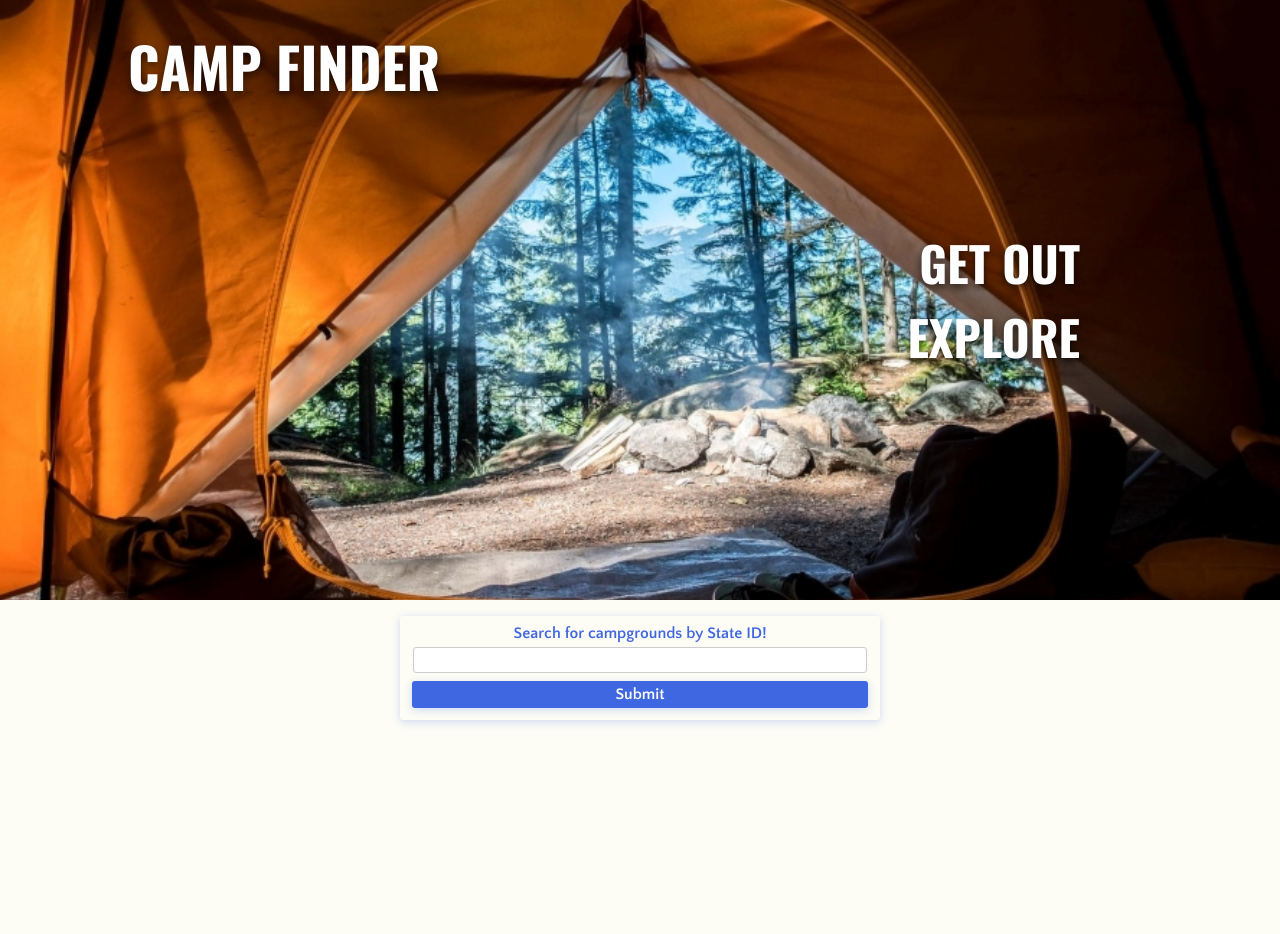
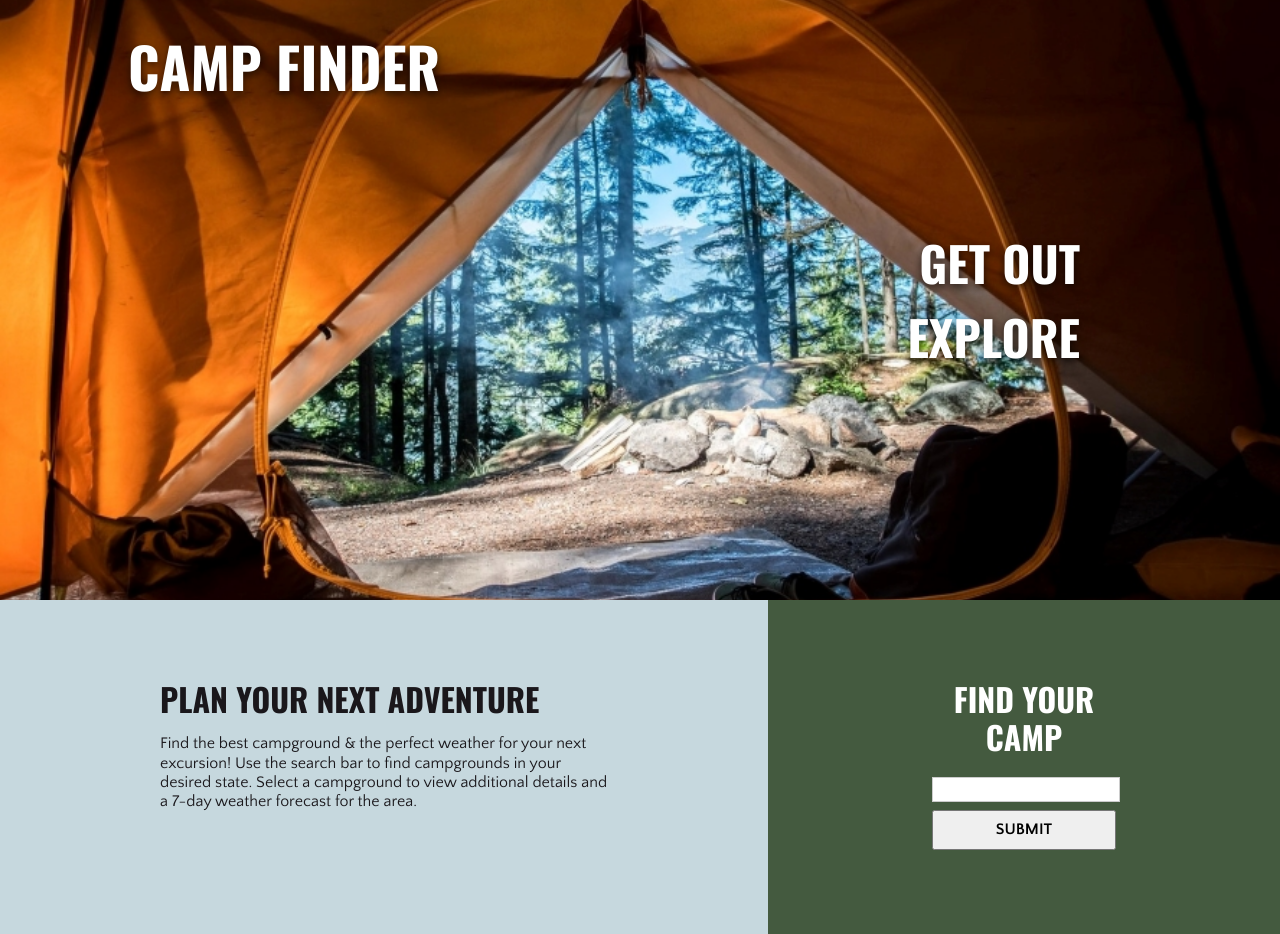
Before and after one commit to spreston4/camp-finder, a React (Create React App) app: page / in a window 1280 px wide. Before the commit the page ends 800 px from the top, so only its background shows below. Built offline with nearby package versions, Linux system fonts and the light colour scheme.

Commit message:
Added Message component.

```diff
--- a/src/App.js
+++ b/src/App.js
@@ -2,6 +2,7 @@ import div, { useState } from "react";
 import styles from "./App.module.css";
 import Header from "./components/Header/Header";
 import Banner from "./components/Banner/Banner";
+import Message from "./components/Message/Message";
 import CampSearch from "./components/CampSearch/CampSearch";
 import CampsList from "./components/CampsList/CampsList";
 import CampView from "./components/CampView/CampView";
@@ -26,7 +27,11 @@ function App() {
     <div className={styles.container}>
       <Header />
       <Banner />
-      {!selectedCamp && <CampSearch onUpdateSearch={searchUpdateHandler} />}
+      <div className={styles.functions}>
+        <Message />
+        <CampSearch onUpdateSearch={searchUpdateHandler} />
+      </div>
+
       {!selectedCamp && searchTerms && (
         <CampsList searchTerms={searchTerms} onViewCamp={viewCampHandler} />
       )}
--- a/src/App.module.css
+++ b/src/App.module.css
@@ -1,3 +1,11 @@
 .container {
   position: relative;
 }
+
+.functions {
+  display: flex;
+  flex-direction: row;
+  justify-content: center;
+  align-items: stretch;
+  flex-wrap: nowrap;
+}
--- a/src/components/CampSearch/CampSearch.js
+++ b/src/components/CampSearch/CampSearch.js
@@ -1,7 +1,7 @@
 import { useState } from "react";
 import useInput from "../../hooks/use-input";
 import styles from "./CampSearch.module.css";
-import Card from "../ui/Card/Card";
+import div from "../ui/Card/Card";
 import Button from "../ui/Button/Button";
 
 const CampSearch = (props) => {
@@ -39,11 +39,11 @@ const CampSearch = (props) => {
   const stateClasses = stateHasError ? `${styles.invalid}` : "";
 
   return (
-    <Card className={styles.container}>
+    <div className={styles.container}>
       <form onSubmit={formSubmissionHandler}>
         <div className={stateClasses}>
           <label htmlFor="state-input">
-            Search for campgrounds by State ID!
+            <h3>FIND YOUR CAMP</h3>
           </label>
           <input
             onChange={stateChangeHandler}
@@ -55,13 +55,13 @@ const CampSearch = (props) => {
           />
         </div>
         <Button alt={false} type="submit">
-          Submit
+          SUBMIT
         </Button>
       </form>
       {stateHasError && (
         <p className={styles.error}>Enter a valid state abbreviation: XX</p>
       )}
-    </Card>
+    </div>
   );
 };
 
--- a/src/components/CampSearch/CampSearch.module.css
+++ b/src/components/CampSearch/CampSearch.module.css
@@ -1,7 +1,14 @@
 .container {
-  z-index: 1;
-  width: 30rem;
-  margin: 1rem auto;
+  width: 40%;
+  padding: 5rem 10rem;
+  text-align: left;
+  color: #ffffff;
+  background-color: #445a3f;
+}
+
+.container h3 {
+  margin-bottom: 1rem;
+  font-size: 2rem;
 }
 
 form {
@@ -10,18 +17,13 @@ form {
   text-align: center;
 }
 
-label {
-  margin: 0.25rem;
-  font-weight: bold;
-}
-
 input {
   width: 98%;
   margin: 0.25rem;
   padding: 0.25rem;
   font-size: small;
   color: var(--text);
-  border-radius: 3px;
+  border-radius: 0px;
   border: 1px solid #cccccc;
 }
 
--- /dev/null
+++ b/src/components/Message/Message.js
@@ -0,0 +1,17 @@
+import styles from "./Message.module.css";
+
+const Message = () => {
+  return (
+    <div className={styles.container}>
+      <h3>PLAN YOUR NEXT ADVENTURE</h3>
+      <p>
+        Find the best campground &#38; the perfect weather for your next
+        excursion! Use the search bar to find campgrounds in your desired state.
+        Select a campground to view additional details and a 7-day weather
+        forecast for the area.
+      </p>
+    </div>
+  );
+};
+
+export default Message;
--- /dev/null
+++ b/src/components/Message/Message.module.css
@@ -0,0 +1,12 @@
+.container {
+  width: 60%;
+  padding: 5rem 10rem;
+  text-align: left;
+  color: #1a171b;
+  background-color: #c6d8de;
+}
+
+.container h3 {
+  margin-bottom: 1rem;
+  font-size: 2rem;
+}
--- a/src/components/ui/Button/Button.module.css
+++ b/src/components/ui/Button/Button.module.css
@@ -1,17 +1,8 @@
 .primary {
-  padding: 0.25rem 0.75rem;
+  padding: .5rem 1rem;
   margin: 0.25rem;
   font-weight: bold;
-  border: none;
-  border-radius: 3px;
-  box-shadow: var(--box-shadow);
-  color: var(--alt);
-  background-color: var(--primary);
-}
 
-.alt {
-  color: var(--primary) !important;
-  background-color: var(--alt) !important;
 }
 
 .primary:hover,
```
